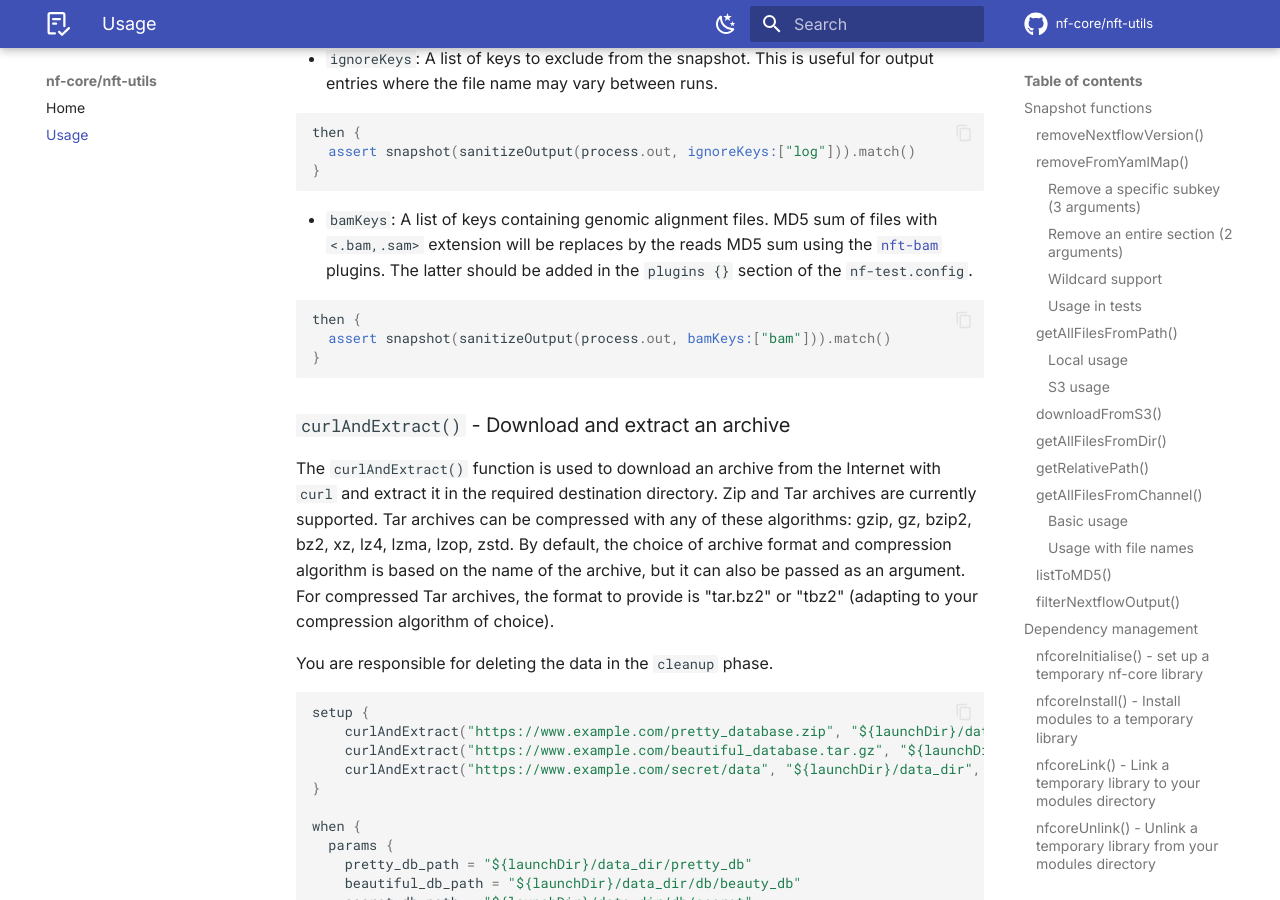
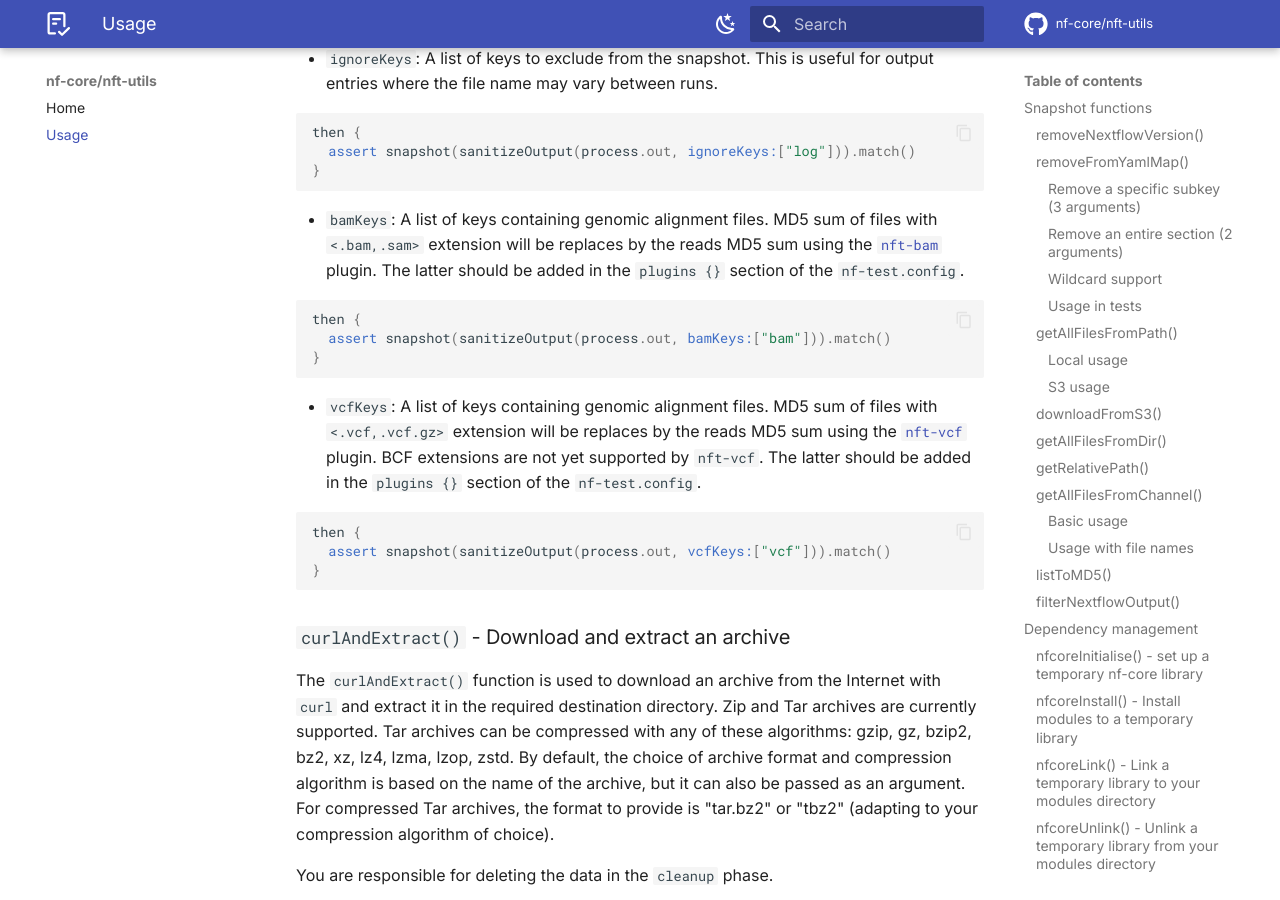
Before and after one commit to nf-core/nft-utils, an MkDocs documentation site: the page built from docs/usage.md, in a window 1280 px wide and 900 px high, scrolled down 16404 px. Built offline with MkDocs 1.6.1 and Material for MkDocs 9.7.7, drawn with Linux system fonts in a browser that asks for light colours; comment, search, counter and statistics services are not loaded; the version menu is left out.

Commit message:
Add vcfKeys

````diff
--- a/docs/usage.md
+++ b/docs/usage.md
@@ -712,12 +712,21 @@
 }
 ```
 
-- `bamKeys`: A list of keys containing genomic alignment files. MD5 sum of files with `<.bam,.sam>` extension will be replaces by the reads MD5 sum using the [`nft-bam`](https://nvnieuwk.github.io/nft-bam/dev/) plugins.
+- `bamKeys`: A list of keys containing genomic alignment files. MD5 sum of files with `<.bam,.sam>` extension will be replaces by the reads MD5 sum using the [`nft-bam`](https://nvnieuwk.github.io/nft-bam/dev/) plugin.
 The latter should be added in the `plugins {}` section of the `nf-test.config`.
 
 ```groovy
 then {
   assert snapshot(sanitizeOutput(process.out, bamKeys:["bam"])).match()
+}
+```
+
+- `vcfKeys`: A list of keys containing genomic alignment files. MD5 sum of files with `<.vcf,.vcf.gz>` extension will be replaces by the reads MD5 sum using the [`nft-vcf`](https://github.com/seppinho/nft-vcf) plugin. BCF extensions are not yet supported by `nft-vcf`.
+The latter should be added in the `plugins {}` section of the `nf-test.config`.
+
+```groovy
+then {
+  assert snapshot(sanitizeOutput(process.out, vcfKeys:["vcf"])).match()
 }
 ```
 
````
Also changed, not shown: CHANGELOG.md (+1 -1 lines), 12 other files.
